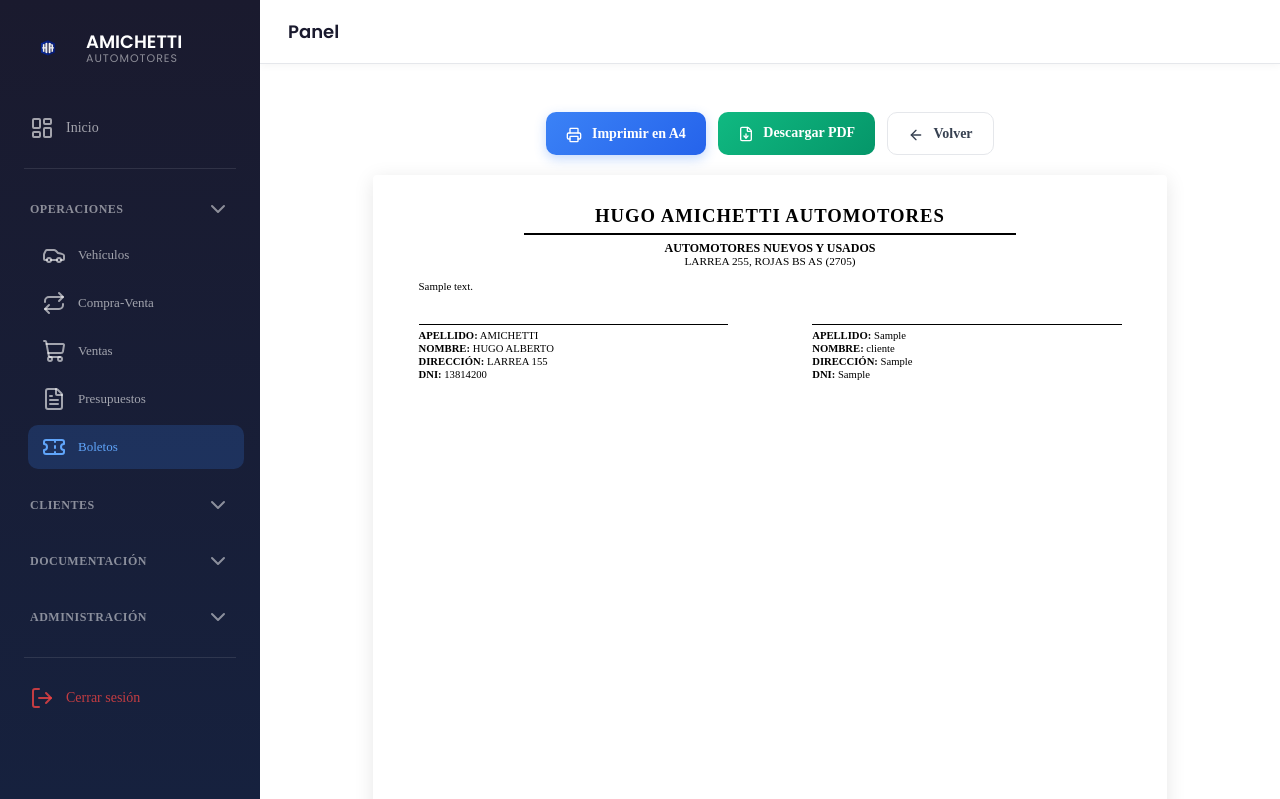
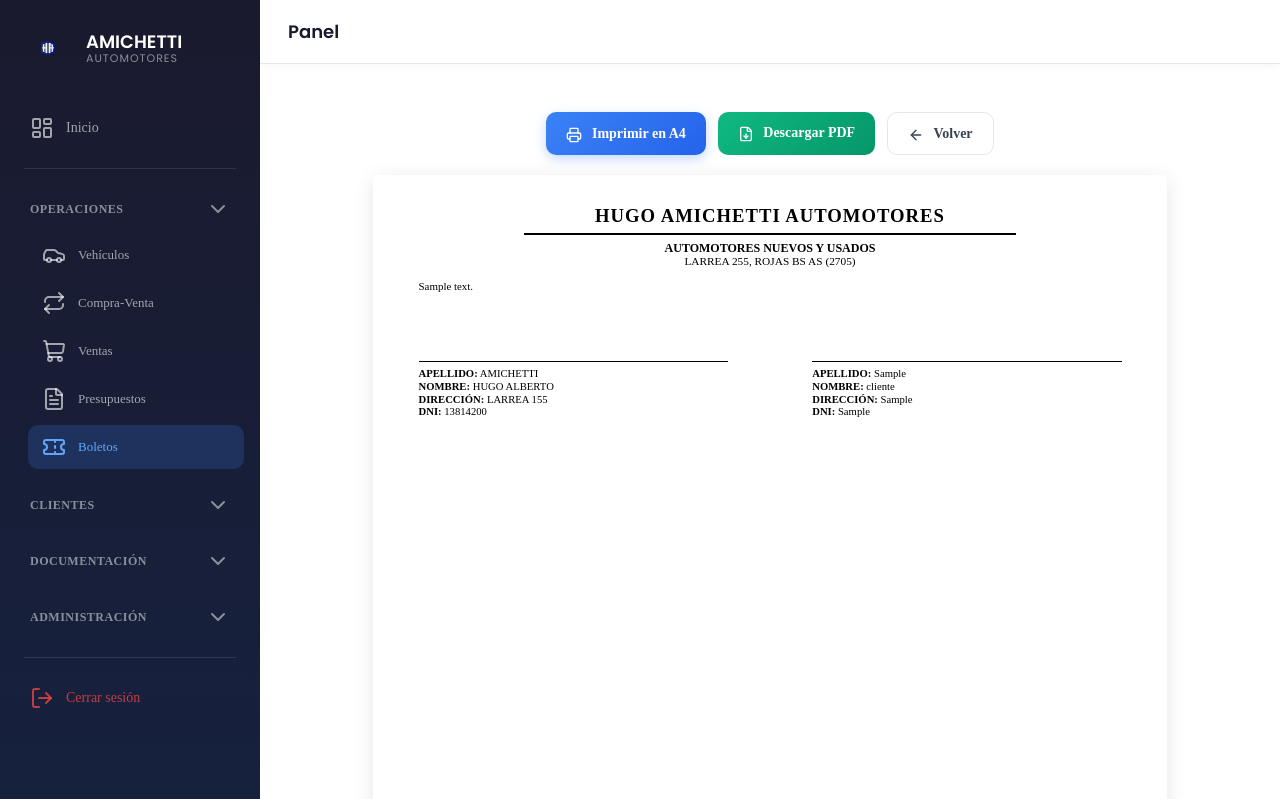
Before and after one commit to vamichetti-sys/concesionario_sistema, a Django app: page /boletos/ver/1/ in a window 1280 px wide. Shown: the top 799 px of the page. Run offline with Django 5.2, Linux system fonts and the light colour scheme; tables that the repository leaves empty hold one stand-in row (values such as "Sample post"); parts of the project's set-up code (start-up, migrations or seed data) failed here and were passed over; some libraries are stand-ins or nearby versions.

Commit message:
fix: quitar columnas + margen firmas boleto

```diff
--- a/boletos/templates/boletos/ver.html
+++ b/boletos/templates/boletos/ver.html
@@ -80,7 +80,7 @@ html, body {
 }
 
 .boleto-firmas {
-    margin-top: 8mm;
+    margin-top: 18mm;
     display: flex;
     justify-content: space-between;
     font-size: 8pt;
```
